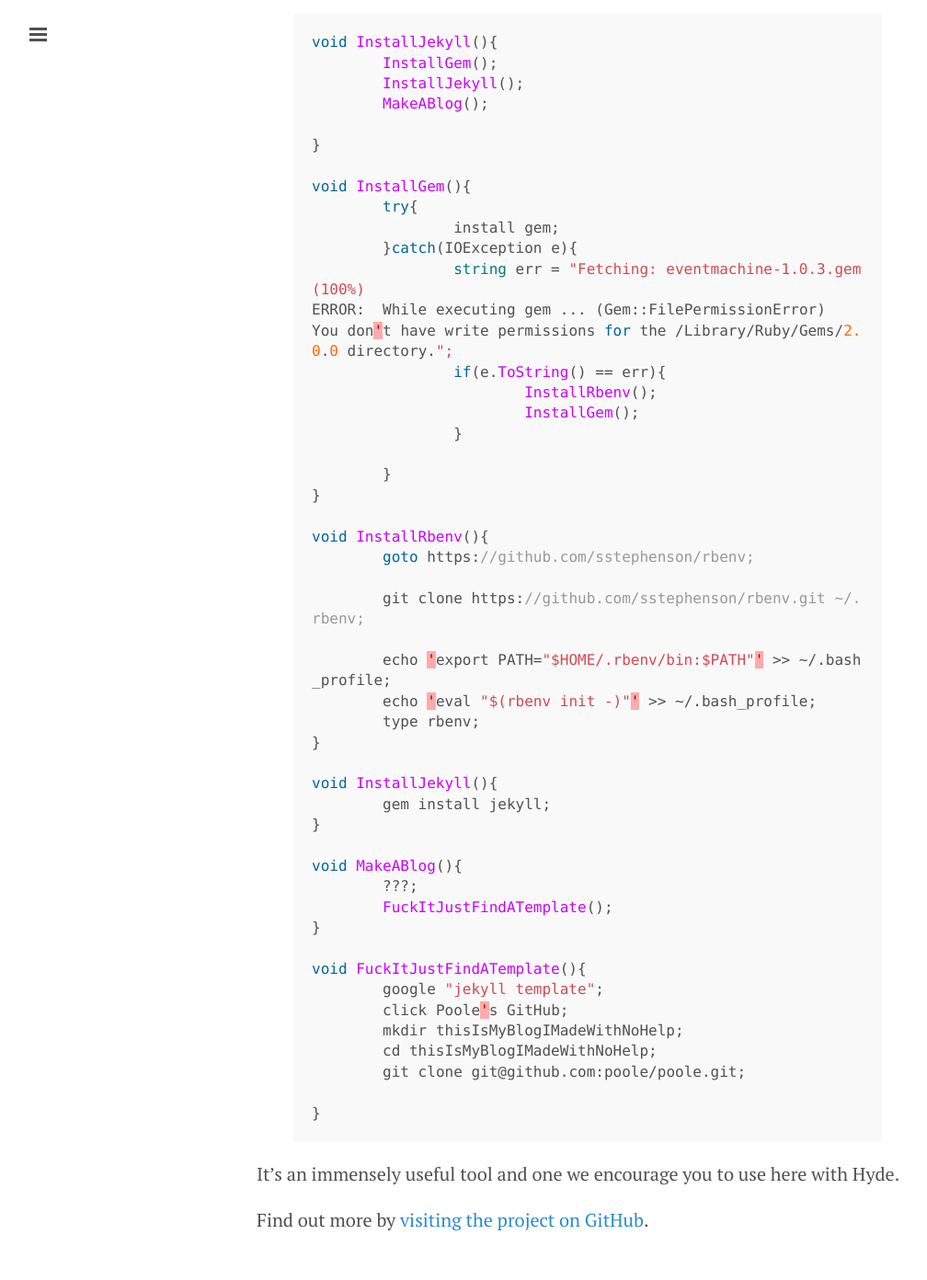
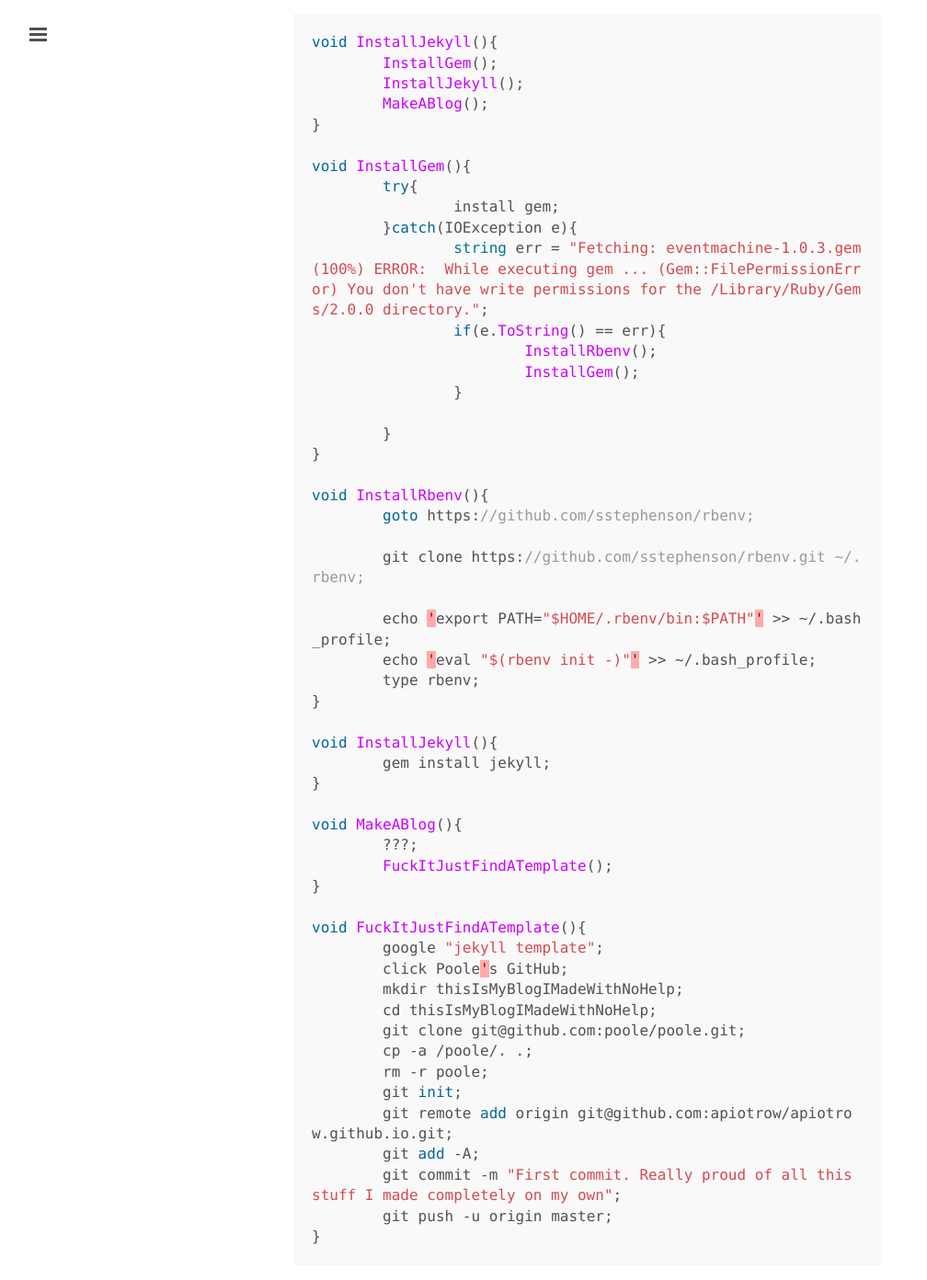
Before and after one commit to apiotrow/apiotrow.github.io, a Jekyll site: the page built from _posts/2014-09-14-heyo.md, in a window 1280 px wide and 1400 px high, scrolled down 357 px. Shown: the top 1392 px of the window at 92% size, without its empty margins (1-1009 px from the left). Built offline with Jekyll 4.4.1, drawn with Linux system fonts in a browser that asks for light colours; Markdown is read by kramdown in place of the engine named in the settings; some of the changed text lies outside the part shown.

Commit message:
Update 2014-09-14-heyo.md

```diff
--- a/_posts/2014-09-14-heyo.md
+++ b/_posts/2014-09-14-heyo.md
@@ -52,11 +49,16 @@ void FuckItJustFindATemplate(){
 	mkdir thisIsMyBlogIMadeWithNoHelp;
 	cd thisIsMyBlogIMadeWithNoHelp;
 	git clone git@github.com:poole/poole.git;
-
+	cp -a /poole/. .;
+	rm -r poole;
+	git init;
+	git remote add origin git@github.com:apiotrow/apiotrow.github.io.git;
+	git add -A;
+	git commit -m "First commit. Really proud of all this stuff I made completely on my own";
+	git push -u origin master;
 }
 
 {% endhighlight %}
 
-It's an immensely useful tool and one we encourage you to use here with Hyde.
 
-Find out more by [visiting the project on GitHub](https://github.com/mojombo/jekyll).
+And now I have this blog.
```
Also changed, not shown: other parts of _posts/2014-09-14-heyo.md (+1 -4 lines).
